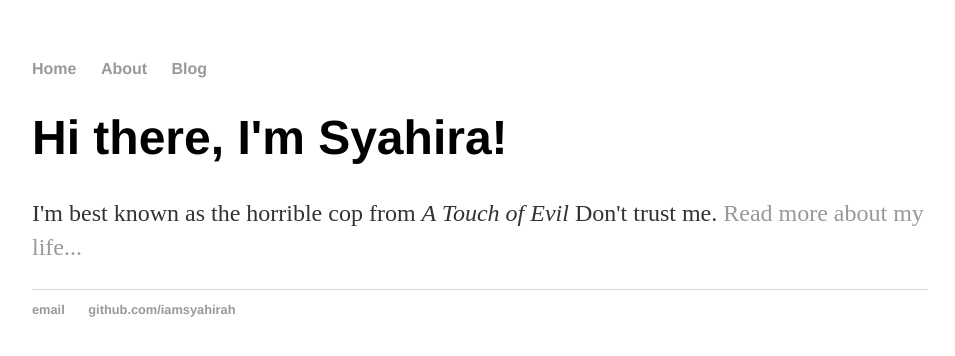
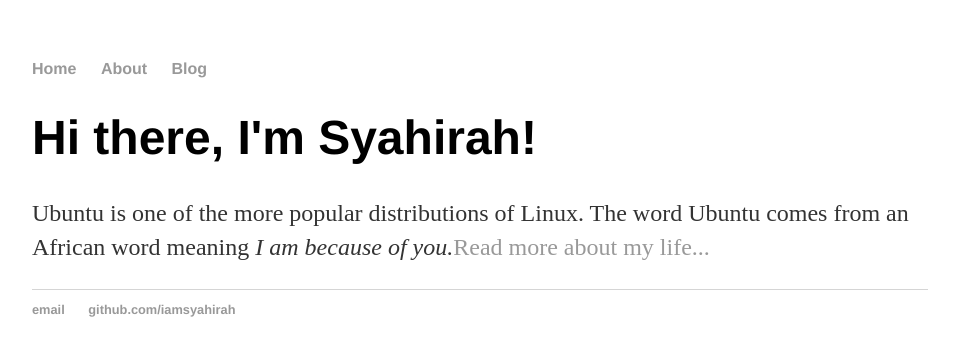
Before and after one commit to iamsyahirah/iamsyahirah.github.io, a Jekyll site: the page built from index.html, in a window 1280 px wide. Shown: the top 356 px of the page, without its empty margins (160-1115 px from the left). Built offline with Jekyll 4.4.1, drawn with Linux system fonts in a browser that asks for light colours.

Commit message:
Update index.html

```diff
--- a/index.html
+++ b/index.html
@@ -3,6 +3,6 @@ layout: default
 title: I AM SYAHIRAH
 ---
 <div class="blurb">
-	<h1>Hi there, I'm Syahira!</h1>
-	<p>I'm best known as the horrible cop from <em>A Touch of Evil</em> Don't trust me. <a href="/about">Read more about my life...</a></p>
+	<h1>Hi there, I'm Syahirah!</h1>
+	<p>Ubuntu is one of the more popular distributions of Linux. The word Ubuntu comes from an African word meaning <em>I am because of you.</em><a href="/about">Read more about my life...</a></p>
 </div><!-- /.blurb -->
```
